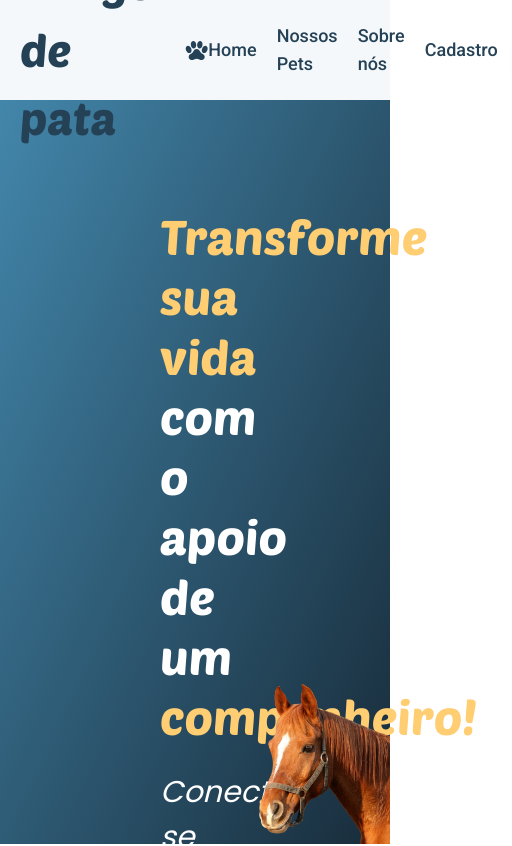
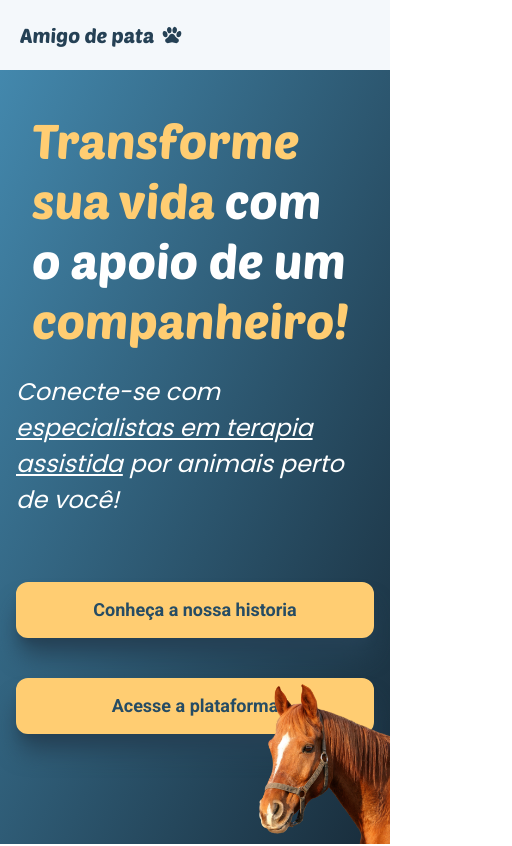
Before and after one commit to ArthurThz/amigodepata, a Next.js app: page /LandingPage in a window 390 px wide. Shown: the top 846 px of the page, 512 px wide, since content can reach past the window. Built offline with nearby package versions, Linux system fonts and the light colour scheme.

Commit message:
update: added mobile view to hero section component

```diff
--- a/app/Components/HeroSection/copy.tsx
+++ b/app/Components/HeroSection/copy.tsx
@@ -1,19 +1,19 @@
 const Copy = () => {
   return (
-    <div className="max-w-[50%] w-auto  h-full py-24 flex flex-col gap-6">
-      <h1 className="font-poetsenOne text-5xl text-white leading-tight">
+    <div className="w-full h-auto px-4 flex items-center flex-col gap-6 lg:max-w-[50%] lg:h-full lg:w-auto lg:px-0 lg:py-24">
+      <h1 className="font-poetsenOne px-4 text-5xl text-white leading-tight lg:px-0">
         <span className="text-laranja-200">Transforme sua vida</span> com o
         apoio de um <span className="text-laranja-200">companheiro!</span>
       </h1>
-      <p className="font-poppins italic text-3xl text-white leading-normal">
+      <p className="font-poppins italic text-2xl lg:text-3xl text-white leading-normal">
         Conecte-se com{" "}
         <span className="underline">especialistas em terapia assistida</span>{" "}
         por animais perto de você!
       </p>
-      <div className="flex gap-6 mt-10">
+      <div className="flex flex-col gap-10  mt-10 lg:flex-row lg:gap-0">
         <button
-          className="px-10 py-3 bg-laranja-200 text-azul-800 rounded-xl font-bold border-2 border-laranja-200
-        font-roboto text-lg shadow-xl shadow-azul-900 hover:bg-azul-800 hover:text-laranja-200 hover:shadow-lg  transition-all ease"
+          className="w-full px-10 py-3 mr-[77px] bg-laranja-200 text-azul-800 rounded-xl font-bold border-2 border-laranja-200
+        font-roboto text-lg shadow-xl shadow-azul-900 lg:w-auto hover:bg-azul-800 hover:text-laranja-200 hover:shadow-lg  transition-all ease"
         >
           Conheça a nossa historia
         </button>
--- a/app/Components/HeroSection/index.tsx
+++ b/app/Components/HeroSection/index.tsx
@@ -3,7 +3,7 @@ import ImageContainer from "./imageContainer";
 
 const HeroSection = () => {
   return (
-    <div className="w-full h-screen pt-[110px] px-[160px] flex items-center   bg-gradient-to-br from-azul-500 to-azul-950">
+    <div className="w-full h-screen  flex flex-col items-center justify-center bg-gradient-to-br from-azul-500 to-azul-950 lg:flex-row lg:pt-[110px] lg:px-[160px]">
       <Copy />
       <ImageContainer />
     </div>
--- a/app/Components/NavBar/index.tsx
+++ b/app/Components/NavBar/index.tsx
@@ -3,12 +3,14 @@ import { IoPaw } from "react-icons/io5";
 
 const NavBar = () => {
   return (
-    <div className="fixed z-10 w-full h-[100px] p-5 flex items-center justify-between bg-azul-50">
+    <div className="fixed z-10 w-full h-[70px] lg:h-[100px] p-5 flex items-center justify-between bg-azul-50">
       <div className=" text-azul-900 flex items-center justify-center gap-2">
-        <h1 className="font-poetsenOne text-[45px]">Amigo de pata</h1>
-        <IoPaw className="text-[45px]" />
+        <h1 className="font-poetsenOne text-xl lg:text-[45px]">
+          Amigo de pata
+        </h1>
+        <IoPaw className="text-xl lg:text-[45px]" />
       </div>
-      <div className="flex items-center justify-around gap-5">
+      <div className="hidden lg:flex items-center justify-around gap-5">
         <Link
           className="text-lg text-azul-900 font-roboto font-medium hover:text-laranja-600 transition-all"
           href=""
```
